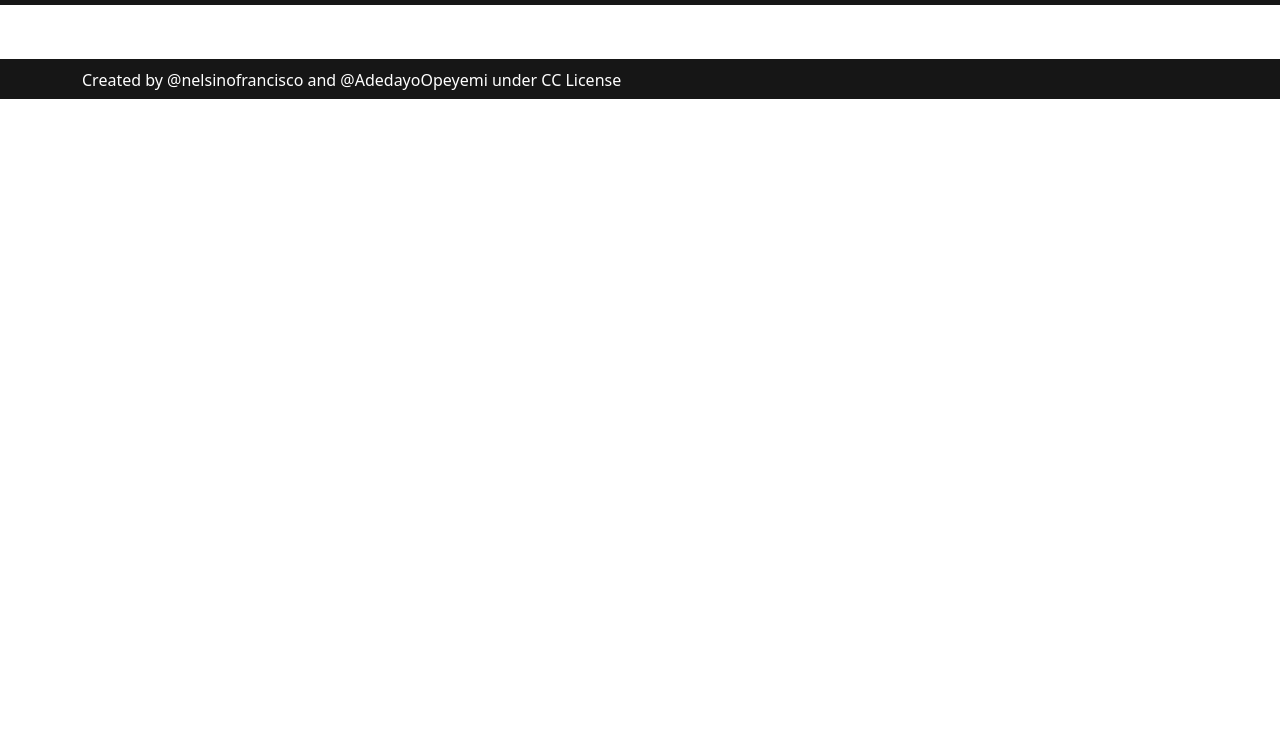
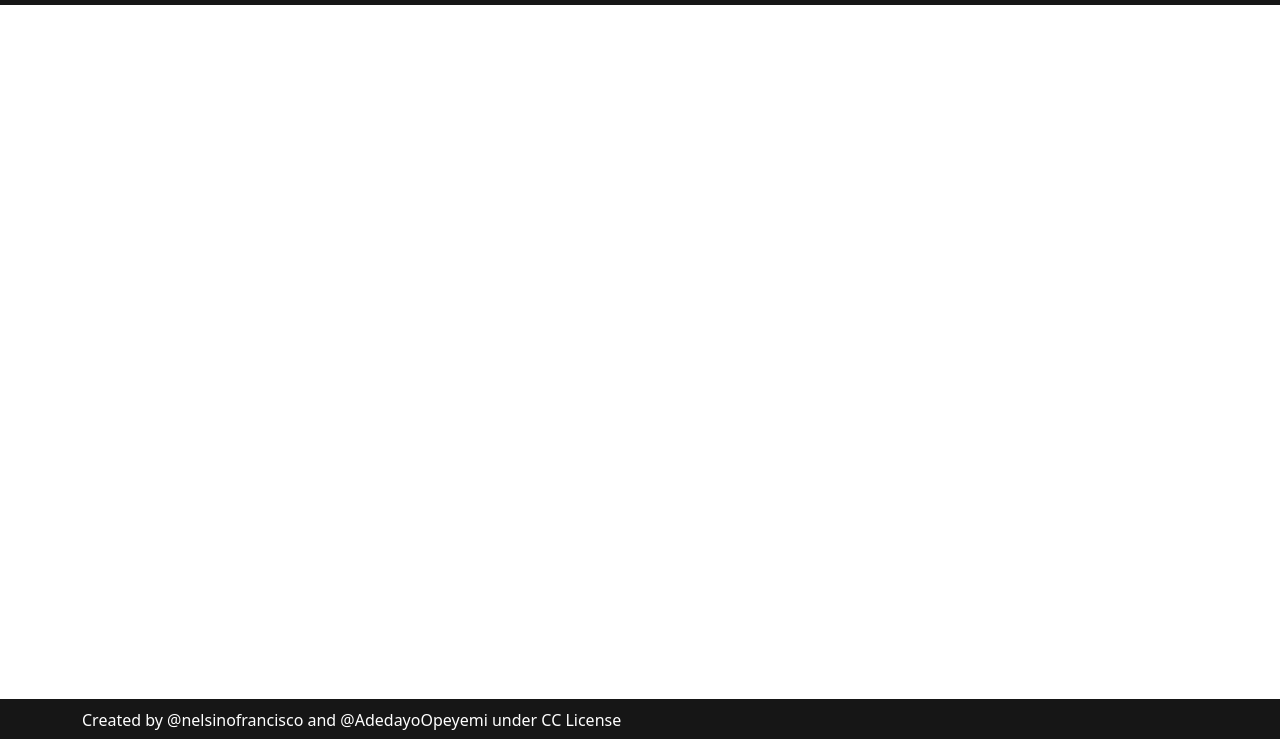
Before and after one commit to AdedayoOpeyemi/js-capstone-api, a website built with webpack: page src/index.html in a window 1280 px wide. Shown: the part 61-800 px from the top of the page. Built offline with nearby package versions, Linux system fonts and the light colour scheme; no server answers.

Commit message:
fixed footer default position

```diff
--- a/src/index.html
+++ b/src/index.html
@@ -7,7 +7,7 @@
   <title>Document</title>
 </head>
 <body>
-  <div class="page-container">
+  <div class="page-container d-flex flex-column justify-content-between">
     <header class="page-header position-fixed w-100 d-flex p-2">
       <div class="d-flex container-lg justify-content-start">
         <div class="page-logo-container d-flex align-items-center justify-content-around me-5">
--- a/webpack.config.js
+++ b/webpack.config.js
@@ -8,8 +8,8 @@ module.exports = {
   },
   plugins: [
     new HtmlWebpackPlugin({
-      // Please change the template path!
       template: './src/index.html',
+      title: 'TV Show App'
     }),
   ],
   devtool: 'inline-source-map',
```
Also changed, not shown: README.md.
